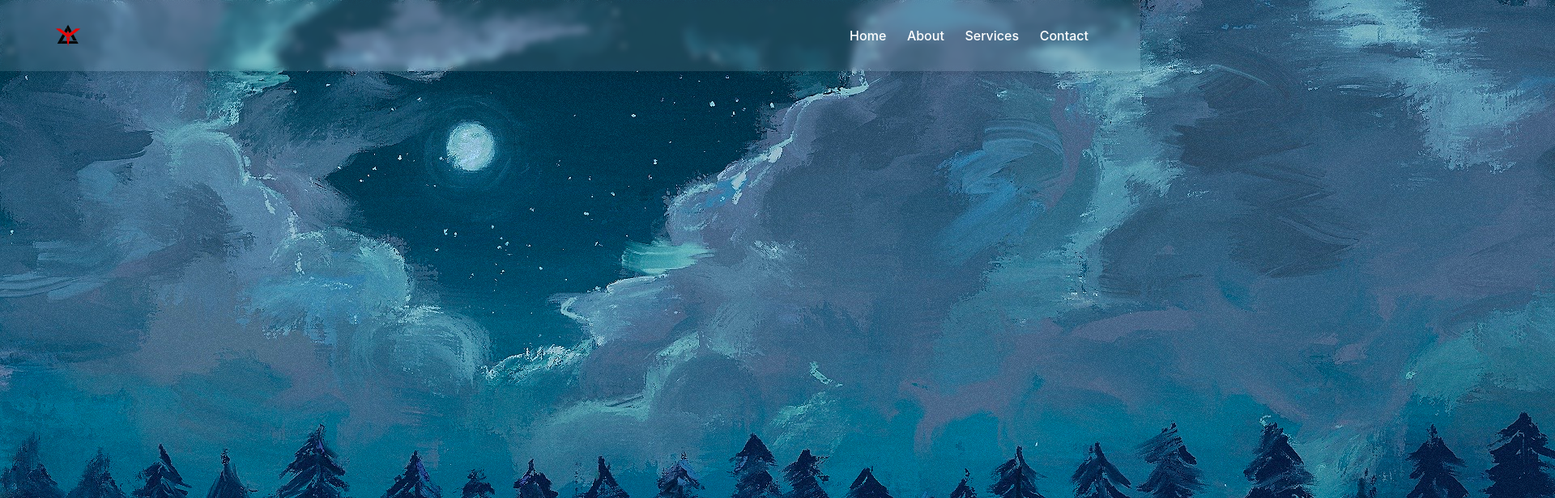
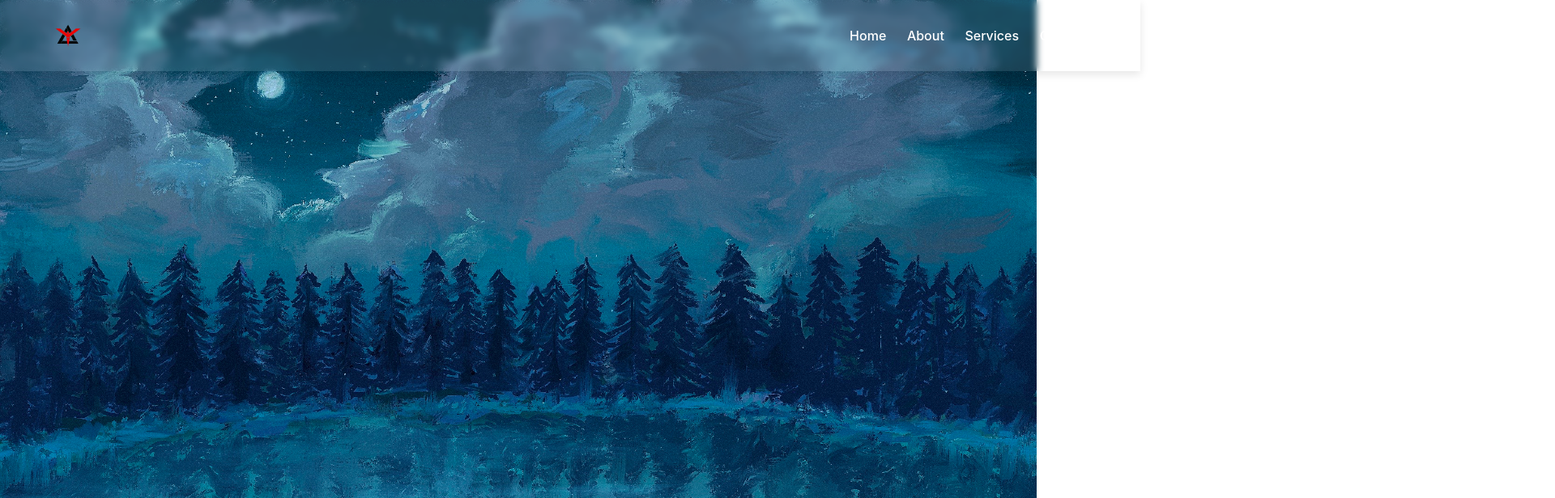
Before and after one commit to SnehanshuPal27/Yuvaan2k25, a React (Vite) app: page / in a window 1280 px wide. Shown: the top 616 px of the page at 81% size, 1920 px wide, since content can reach past the window. Built offline with nearby package versions, Linux system fonts and the light colour scheme.

Commit message:
Update package dependencies, add license information, and enhance App styling

```diff
--- a/src/App.css
+++ b/src/App.css
@@ -1,10 +1,12 @@
-.background-img {
-  position: fixed;
-  top: 0;
-  left: 0;
-  width: 100vw;
-  height: 100vh;
-  object-fit: cover;
-  z-index: -1;
-  /* Make sure it stays behind any other content */
+body {
+  margin: 0;
+  padding: 0;
+  background-image: url('/bg.jpg');
+  background-repeat: no-repeat; /* Prevent image from repeating */
+  background-position: top left; /* Position it at the top-left corner */
+  background-size: 100% auto; /* Scale image to fit horizontally while maintaining aspect ratio */
+  background-attachment: scroll; /* Allow the background to scroll with content */
+  height: 100%; /* Make sure the body takes full height */
+  overflow-x: hidden; /* Prevent horizontal scrolling */
+  overflow-y: auto; /* Enable vertical scrolling */
 }
--- a/src/App.jsx
+++ b/src/App.jsx
@@ -5,12 +5,14 @@ import './App.css'
 import Navbar from './components/Navbar'
 
 function App() {
-
-
   return (
     <>
-      <img src="/bg.jpg" alt="" srcset="" />
       <Navbar />
+      <div>
+        {[...Array(500)].map((_, i) => (
+          <br key={i} />
+        ))}
+      </div>
     </>
   )
 }
```
Also changed, not shown: package.json (+7 -2 lines), 1 other file (tests, documents, lock files or other folders).
